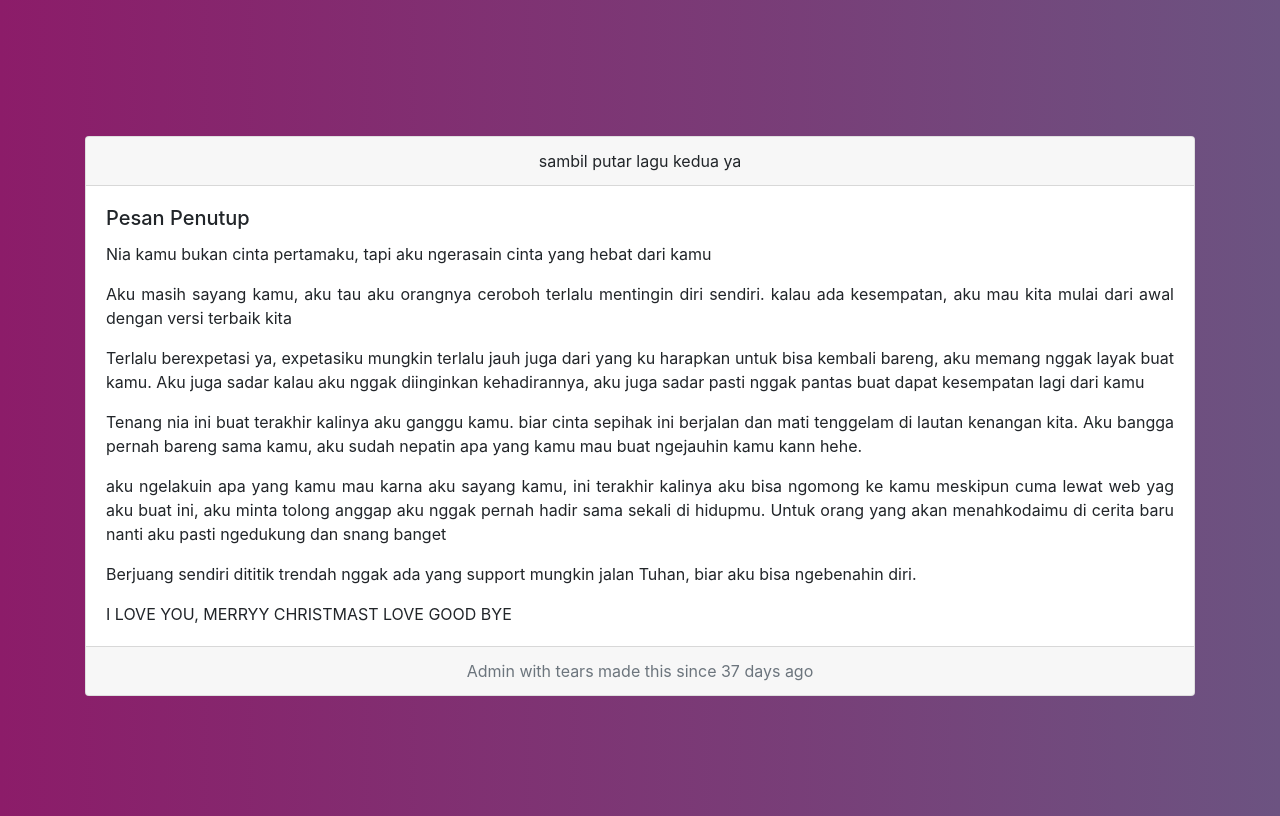
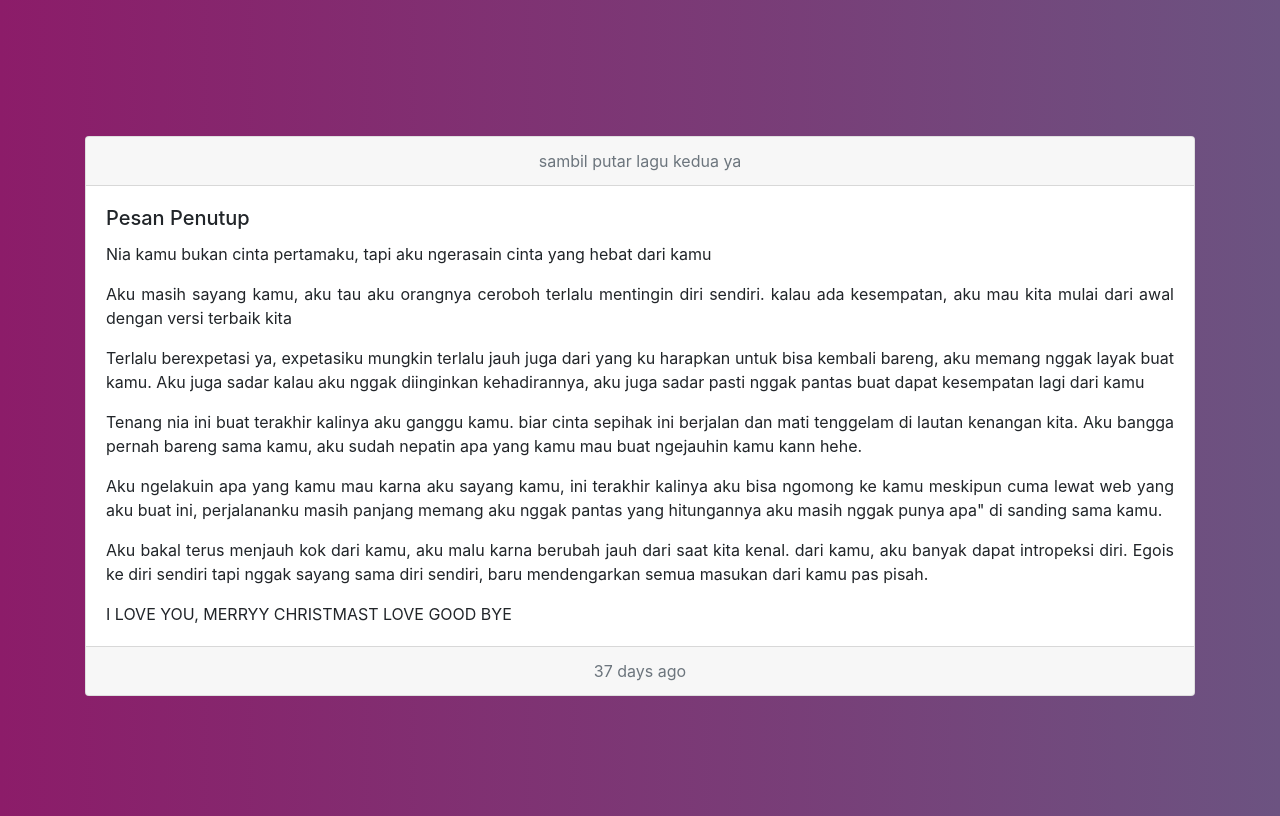
Before and after one commit to Elxixau/Birthday.github.io, a plain HTML site: page index.html in a window 1280 px wide. Shown: the part 3720-4536 px from the top of the page. Drawn offline with nearby package versions, Linux system fonts and the light colour scheme; a script that the page names is missing.

Commit message:
Update index.html

```diff
--- a/index.html
+++ b/index.html
@@ -119,7 +119,7 @@
     <div class="close-section">
         <div class="container">
             <div class="card text-center mb-3 mt-3">
-                <div class="card-header">
+                <div class="card-header text-muted">
                   sambil putar lagu kedua ya
                 </div>
                 <div class="card-body" style="text-align: justify;">
@@ -128,12 +128,12 @@
                   <p class="card-text">Aku masih sayang kamu, aku tau aku orangnya ceroboh terlalu mentingin diri sendiri. kalau ada kesempatan, aku mau kita mulai dari awal  dengan versi terbaik kita</p>
                   <p class="card-text">Terlalu berexpetasi ya, expetasiku mungkin terlalu jauh juga dari yang ku harapkan untuk bisa kembali bareng, aku memang nggak layak buat kamu. Aku juga sadar kalau aku nggak diinginkan kehadirannya, aku juga sadar pasti nggak pantas buat dapat kesempatan lagi dari kamu </p>
                   <p class="card-text">Tenang nia ini buat terakhir kalinya aku ganggu kamu. biar cinta sepihak ini berjalan dan mati tenggelam di lautan kenangan kita. Aku bangga pernah bareng sama kamu, aku sudah nepatin apa yang kamu mau buat ngejauhin kamu kann hehe.</p>
-                  <p class="card-text">aku ngelakuin apa yang kamu mau karna aku sayang kamu, ini terakhir kalinya aku bisa ngomong ke kamu meskipun cuma lewat web yag aku buat ini, aku minta tolong anggap aku nggak pernah hadir sama sekali di hidupmu. Untuk orang yang akan menahkodaimu di cerita baru nanti aku pasti ngedukung dan snang banget</p>
-                  <p class="card-text">Berjuang sendiri dititik trendah nggak ada yang support mungkin jalan Tuhan, biar aku bisa ngebenahin diri. </p>
+                  <p class="card-text">Aku ngelakuin apa yang kamu mau karna aku sayang kamu, ini terakhir kalinya aku bisa ngomong ke kamu meskipun cuma lewat web yang aku buat ini, perjalananku masih panjang memang aku nggak pantas yang hitungannya aku masih nggak punya apa" di sanding sama kamu. </p>
+                  <p class="card-text">Aku bakal terus menjauh kok dari kamu, aku malu karna berubah jauh dari saat kita kenal. dari kamu, aku banyak dapat intropeksi diri. Egois ke diri sendiri tapi nggak sayang sama diri sendiri, baru mendengarkan semua masukan dari kamu pas pisah. </p>
                   <p class="card-text">I LOVE YOU, MERRYY CHRISTMAST LOVE GOOD BYE</p>
                 </div>
                 <div class="card-footer text-muted">
-                  Admin with tears made this since 37 days ago
+                   37 days ago
                 </div>
               </div>
         </div>
```
